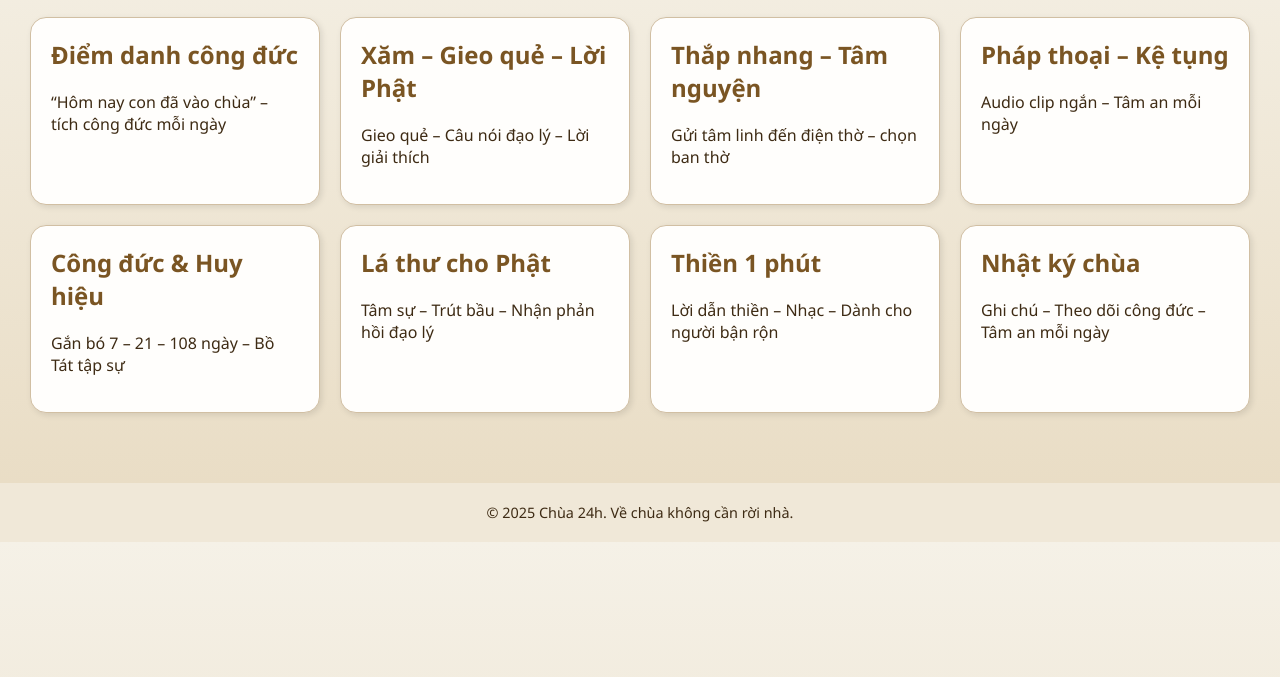
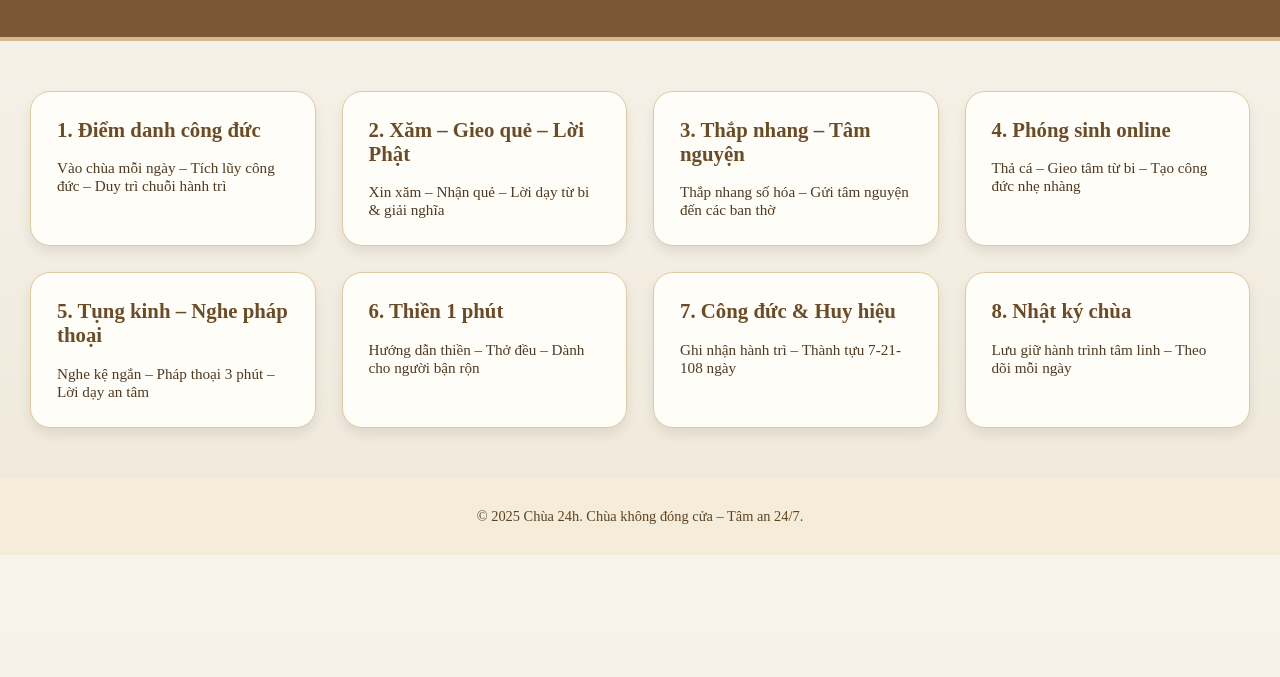
Before and after one commit to chua24h/chua24h, a plain HTML site: page index.html in a window 1280 px wide. Shown: the part 123-800 px from the top of the page. Drawn offline with Linux system fonts and the light colour scheme.

Commit message:
Update index.html

```diff
--- a/index.html
+++ b/index.html
@@ -3,57 +3,68 @@
 <head>
   <meta charset="UTF-8">
   <meta name="viewport" content="width=device-width, initial-scale=1.0">
-  <title>Chùa 24h – Về chùa không cần rời nhà</title>
+  <title>Chùa 24h – Chùa không đóng cửa</title>
   <style>
     body {
       margin: 0;
-      font-family: 'Segoe UI', sans-serif;
-      background: linear-gradient(to bottom, #f5f1e7, #e8dbc2);
-      color: #3e2b14;
+      font-family: 'Times New Roman', serif;
+      background: linear-gradient(to bottom, #f8f4ec, #efe8da);
+      color: #3e2f1f;
     }
     header {
-      background: #9c6b30;
-      color: white;
-      padding: 20px;
+      background: #7c5735;
+      color: #fff8e8;
+      padding: 40px 20px;
       text-align: center;
+      border-bottom: 4px solid #d6b88f;
     }
     header h1 {
       margin: 0;
-      font-size: 2rem;
+      font-size: 2.7rem;
+      letter-spacing: 1px;
     }
     header p {
-      margin: 5px 0 0;
+      margin: 10px 0 0;
       font-style: italic;
+      font-size: 1.1rem;
     }
     main {
       display: grid;
-      grid-template-columns: repeat(auto-fit, minmax(240px, 1fr));
-      gap: 20px;
-      padding: 30px;
+      grid-template-columns: repeat(auto-fit, minmax(280px, 1fr));
+      gap: 26px;
+      padding: 50px 30px;
     }
     .module {
-      background: #fffefc;
-      border: 1px solid #d1bfa3;
-      border-radius: 16px;
-      padding: 20px;
-      box-shadow: 2px 2px 6px rgba(0,0,0,0.1);
-      transition: transform 0.3s ease;
+      background: #fffdf8;
+      border: 1px solid #e0caa2;
+      border-radius: 20px;
+      padding: 26px;
+      box-shadow: 0 6px 12px rgba(0,0,0,0.08);
+      transition: all 0.3s ease;
       cursor: pointer;
+      text-decoration: none;
+      color: inherit;
     }
     .module:hover {
-      transform: translateY(-5px);
-      background: #fffbe9;
+      transform: translateY(-6px);
+      background: #fdf6e6;
     }
     .module h2 {
       margin-top: 0;
-      color: #7a5523;
+      font-size: 1.3rem;
+      color: #6b4c28;
+    }
+    .module p {
+      margin: 6px 0 0;
+      font-size: 0.95rem;
+      color: #4e3a22;
     }
     footer {
       text-align: center;
       font-size: 0.9rem;
-      padding: 20px;
-      background: #f0e8d8;
-      margin-top: 40px;
+      padding: 30px;
+      background: #f5ecda;
+      color: #5c4324;
     }
   </style>
 </head>
@@ -63,41 +74,41 @@
     <p>“Chùa không đóng cửa” – “Về chùa không cần rời nhà” – “Tâm an 24/7”</p>
   </header>
   <main>
-    <div class="module" onclick="alert('Hôm nay bạn đã điểm danh vào chùa')">
-      <h2>Điểm danh công đức</h2>
-      <p>“Hôm nay con đã vào chùa” – tích công đức mỗi ngày</p>
-    </div>
-    <div class="module" onclick="alert('Bạn đang bốc xăm và nhận lời Phật dạy')">
-      <h2>Xăm – Gieo quẻ – Lời Phật</h2>
-      <p>Gieo quẻ – Câu nói đạo lý – Lời giải thích</p>
-    </div>
-    <div class="module" onclick="alert('Bạn đang thắp nhang và gửi tâm nguyện')">
-      <h2>Thắp nhang – Tâm nguyện</h2>
-      <p>Gửi tâm linh đến điện thờ – chọn ban thờ</p>
-    </div>
-    <div class="module" onclick="alert('Bạn đang tụng kinh – nghe pháp thoại')">
-      <h2>Pháp thoại – Kệ tụng</h2>
-      <p>Audio clip ngắn – Tâm an mỗi ngày</p>
-    </div>
-    <div class="module" onclick="alert('Công đức và huy hiệu đang chờ bạn')">
-      <h2>Công đức & Huy hiệu</h2>
-      <p>Gắn bó 7 – 21 – 108 ngày – Bồ Tát tập sự</p>
-    </div>
-    <div class="module" onclick="alert('Bạn đang gửi tâm thư đến chùa')">
-      <h2>Lá thư cho Phật</h2>
-      <p>Tâm sự – Trút bầu – Nhận phản hồi đạo lý</p>
-    </div>
-    <div class="module" onclick="alert('Hướng dẫn thiền 1 phút')">
-      <h2>Thiền 1 phút</h2>
-      <p>Lời dẫn thiền – Nhạc – Dành cho người bận rộn</p>
-    </div>
-    <div class="module" onclick="alert('Bạn đang xem lại hành trình tâm linh')">
-      <h2>Nhật ký chùa</h2>
-      <p>Ghi chú – Theo dõi công đức – Tâm an mỗi ngày</p>
-    </div>
+    <a href="modules/diemdanh.html" class="module">
+      <h2>1. Điểm danh công đức</h2>
+      <p>Vào chùa mỗi ngày – Tích lũy công đức – Duy trì chuỗi hành trì</p>
+    </a>
+    <a href="modules/xam.html" class="module">
+      <h2>2. Xăm – Gieo quẻ – Lời Phật</h2>
+      <p>Xin xăm – Nhận quẻ – Lời dạy từ bi & giải nghĩa</p>
+    </a>
+    <a href="modules/nhang.html" class="module">
+      <h2>3. Thắp nhang – Tâm nguyện</h2>
+      <p>Thắp nhang số hóa – Gửi tâm nguyện đến các ban thờ</p>
+    </a>
+    <a href="modules/phongsinh.html" class="module">
+      <h2>4. Phóng sinh online</h2>
+      <p>Thả cá – Gieo tâm từ bi – Tạo công đức nhẹ nhàng</p>
+    </a>
+    <a href="modules/phapthoai.html" class="module">
+      <h2>5. Tụng kinh – Nghe pháp thoại</h2>
+      <p>Nghe kệ ngắn – Pháp thoại 3 phút – Lời dạy an tâm</p>
+    </a>
+    <a href="modules/thien.html" class="module">
+      <h2>6. Thiền 1 phút</h2>
+      <p>Hướng dẫn thiền – Thở đều – Dành cho người bận rộn</p>
+    </a>
+    <a href="modules/huyhieu.html" class="module">
+      <h2>7. Công đức & Huy hiệu</h2>
+      <p>Ghi nhận hành trì – Thành tựu 7-21-108 ngày</p>
+    </a>
+    <a href="modules/nhatky.html" class="module">
+      <h2>8. Nhật ký chùa</h2>
+      <p>Lưu giữ hành trình tâm linh – Theo dõi mỗi ngày</p>
+    </a>
   </main>
   <footer>
-    &copy; 2025 Chùa 24h. Về chùa không cần rời nhà.
+    &copy; 2025 Chùa 24h. Chùa không đóng cửa – Tâm an 24/7.
   </footer>
 </body>
 </html>
```
